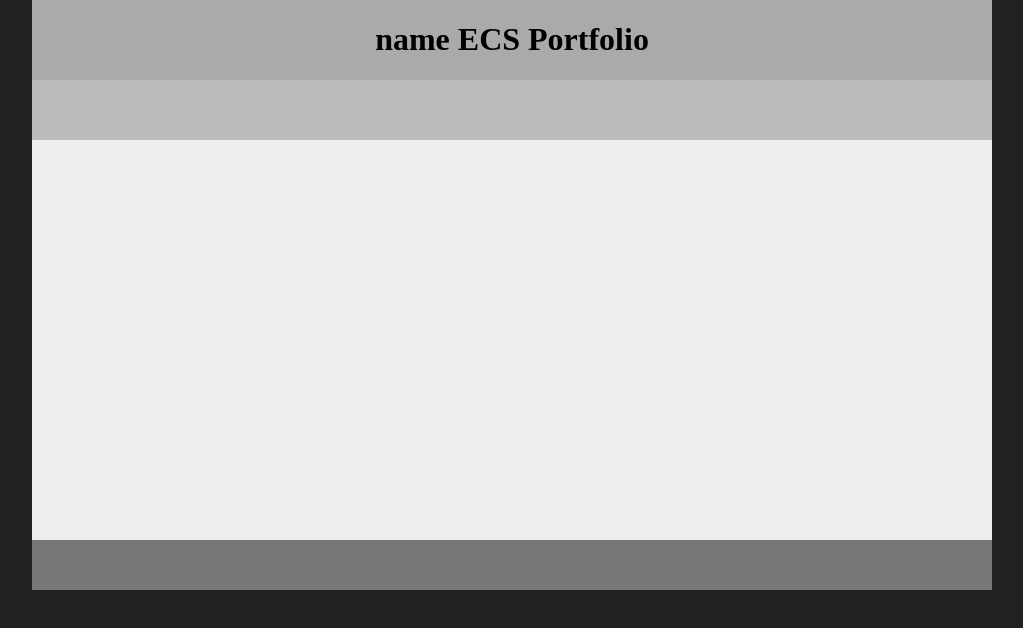
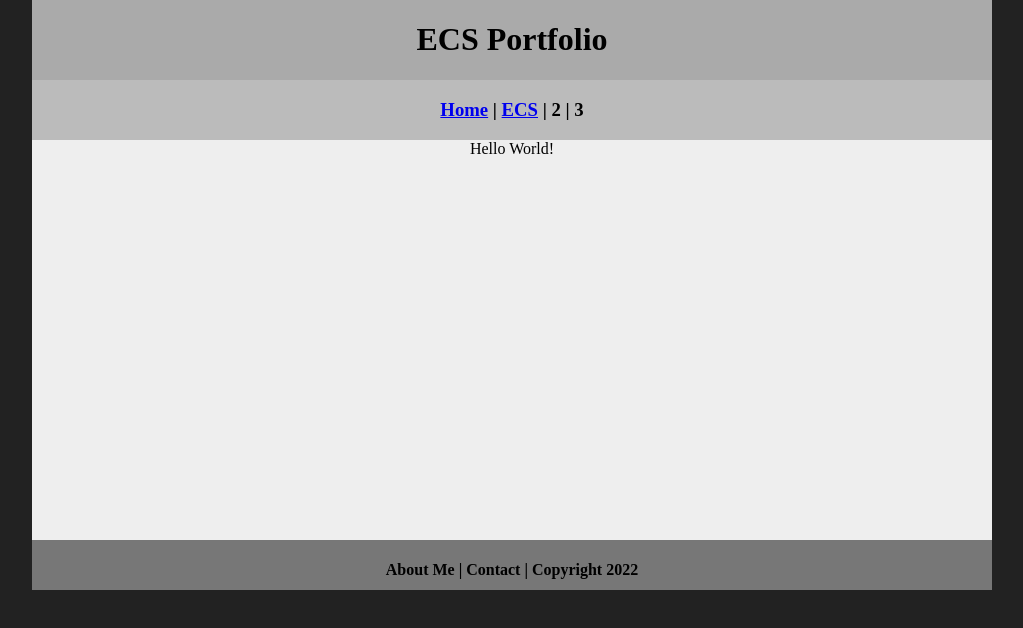
Before and after one commit to EddieLi24/experiment, a plain HTML site: page index.html in a window 1280 px wide. Shown: the whole page, without its empty margins (128-1151 px from the left). Drawn offline with Linux system fonts and the light colour scheme.

Commit message:
Update index.html

```diff
--- a/index.html
+++ b/index.html
@@ -1,41 +1,95 @@
 <!DOCTYPE html>
+
 
 <html class="homePage">
 
+
+
 <head>
+
+
 
 	<!-- This is a comment! Text here will be ignored by the browser. -->
 
+
+
 	<meta charset="UTF-8">
 
-	<title>name ECS Portfolio</title>
+
+
+	<title>My Portfolio</title>
+
+
+
+	<title>name ESC Portfolio</title>
+
+
 
 	<link href="myCSS.css" rel="stylesheet" type="text/css">
 
+
+
 </head>
+
+
 
 <body>
 
+
+
 <div class="container">
+
+
 
   <div class="header">
 
+
+
+  	<h1>ECS Portfolio</h1>
+
+
+
   	<h1>name ECS Portfolio</h1>
+
+
 
   </div>
 
+
+
   <div class="nav">
+
+
+
+    <h3><a href="index.html">Home</a> | <a href="ecs/index.html">ECS</a> | 2 | 3</h3>
+
+
+
+    <h3><a href="index.html">Home</a> | <a href="ecs/index.html">ECS</a> | <a href=“depression/index.html">Depression</a> | 3</h3>
+
+
 
   </div>
 
-  <div class="content">
 
- </div>
+
+  <div class="content">Hello World!</div>
+
+
 
   <div class="footer">
 
+
+    <h4>About Me | Contact | Copyright 2022</h4>
+
+
+  </div>
+
+
 </div>
+
 
 </body>
 
+
 </html>
```
